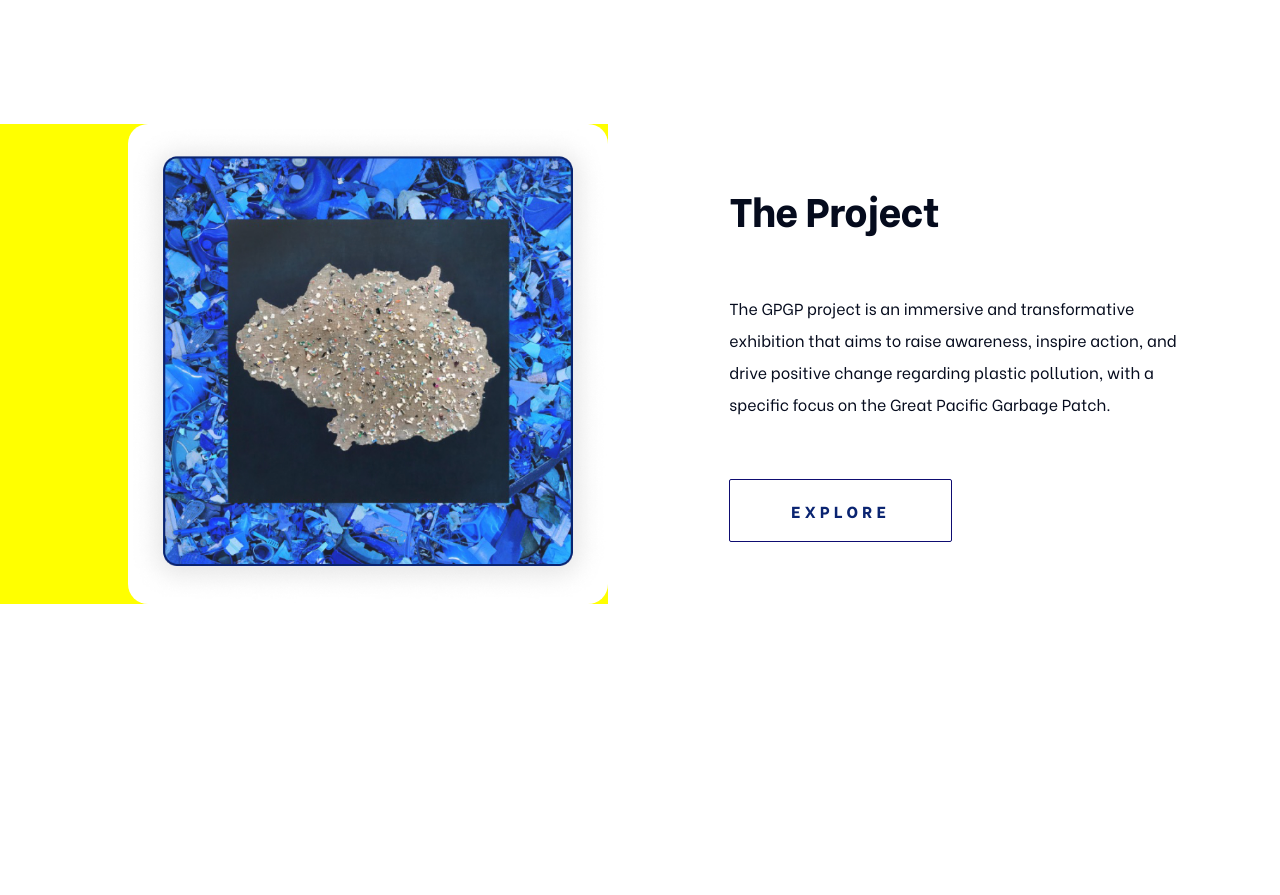
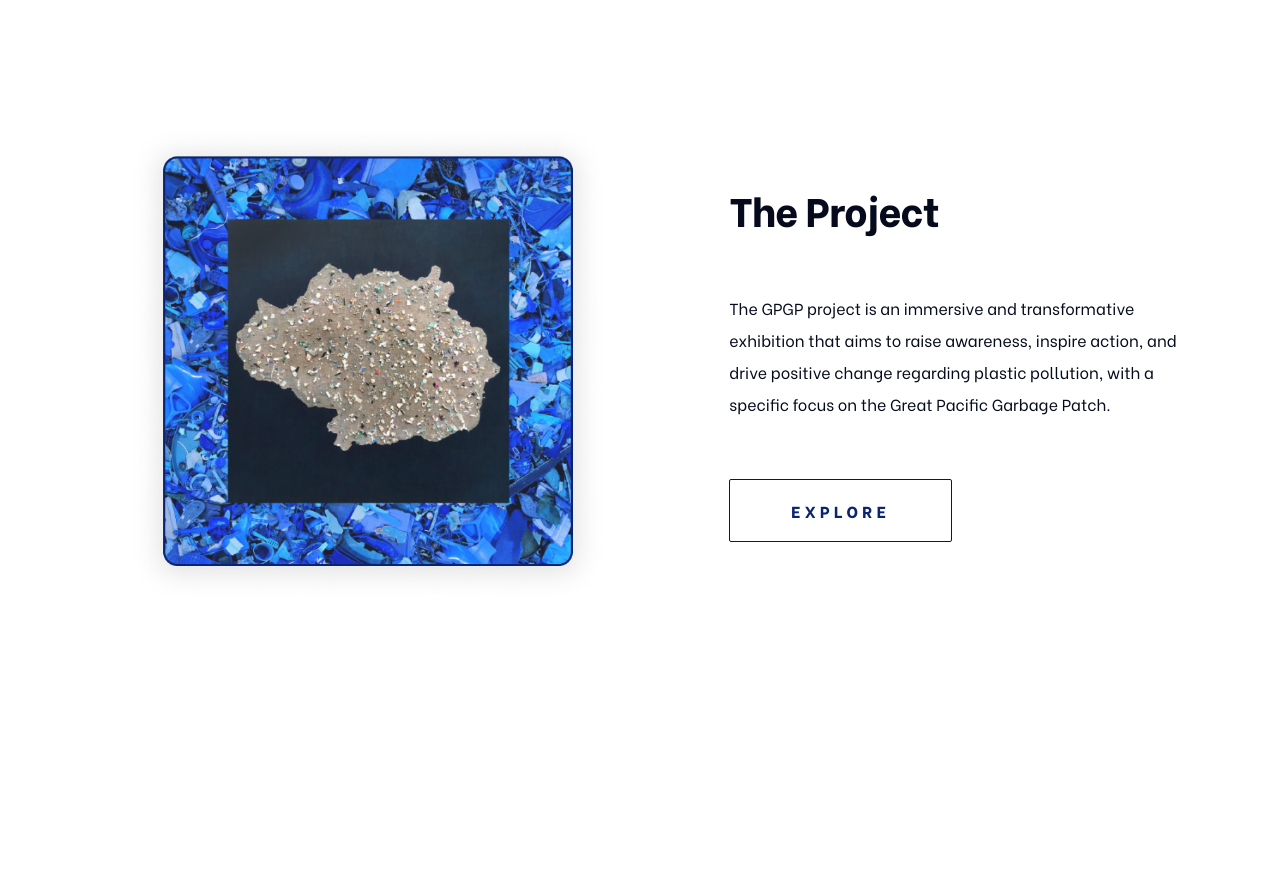
Before and after one commit to Risidio/gpgp, a React (Create React App) app: page / in a window 1280 px wide. Shown: the part 4360-5255 px from the top of the page. Built offline with nearby package versions, Linux system fonts and the light colour scheme; no server answers; what @prismicio/client, @prismicio/react would draw is missing.

Commit message:
Update the exhibition image on the project page

```diff
--- a/src/components/home/HomeContent.jsx
+++ b/src/components/home/HomeContent.jsx
@@ -61,7 +61,7 @@ const HomeContent = () => {
             </h3>
 
             {/* Image */}
-            <div className="mx-auto xl:pl-[128px] bg-[yellow]">
+            <div className="mx-auto xl:pl-[128px]">
               <img
                 src={ProjectImg}
                 alt="GPGP Blue"
--- a/src/components/project/Exhibition.tsx
+++ b/src/components/project/Exhibition.tsx
@@ -1,4 +1,4 @@
-import GalleryImage from "../../assets/images/gallery_image.jpg";
+import GalleryImage from "../../assets/images/gpgp_gallery_art.jpg";
 import { IExhibitionSectionProps } from "../../types/project";
 import MyLink from "../base/MyLink";
 
@@ -18,7 +18,7 @@ const Exhibition = ({ contents }: IExhibitionSectionProps) => {
             <img
               src={GalleryImage}
               alt="The Challenge"
-              className="w-[293px] xl:w-[585px] h-auto xl:rounded-[20px] mt-[36px] xl:mt-0"
+              className="w-[293px] xl:w-[585.281px] xl:h-[434px] h-auto xl:rounded-[20px] mt-[36px] xl:mt-0"
             />
           </div>
         </div>
```
Also changed, not shown: src/assets/images/gpgp_gallery_art.jpg (added).
